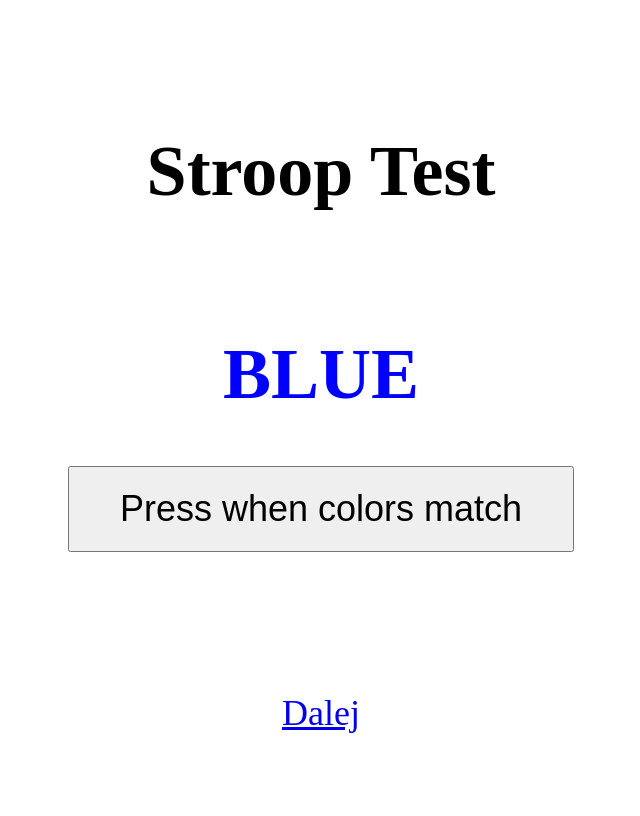
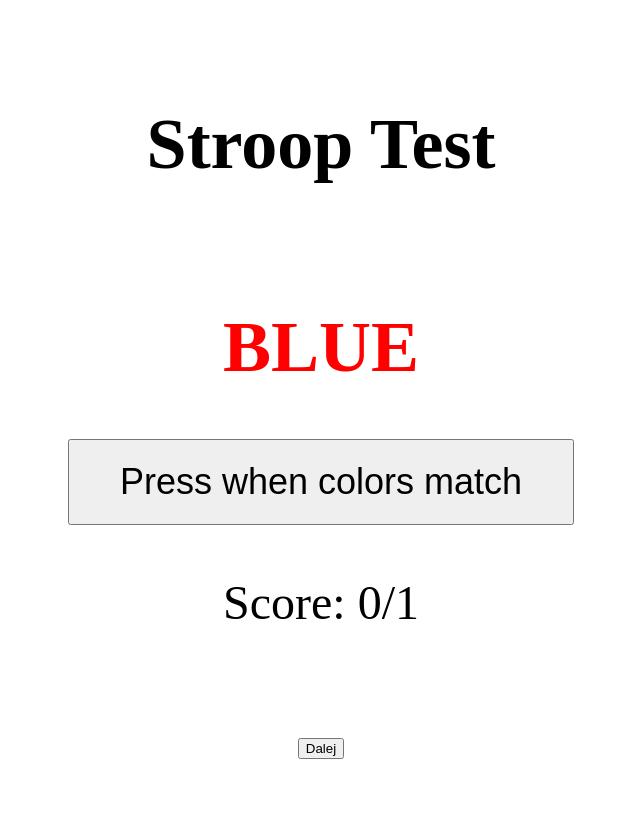
Before and after one commit to szczodrowsky/RAIM-HiED, a Flask app: page /colors in a window 1280 px wide. Shown: the whole page, without its empty margins (319-959 px from the left). Run offline with Flask 3, Linux system fonts and the light colour scheme.

Commit message:
improved score count

```diff
--- a/app.py
+++ b/app.py
@@ -20,7 +20,7 @@
 
 @app.route("/")
 def page0():
-  return render_template('home.html')
+  return render_template('colors.html')
 
 
 @app.route("/page2")
--- a/templates/colors.html
+++ b/templates/colors.html
@@ -42,11 +42,18 @@
       var attempts = 0;
 
       var timer;
+         var lastColor;
 
        function getColor() {
+        var color;
+        do {
+          color = randomColor();
+        } while (color === lastColor);
+        lastColor = color;
+
         $.getJSON('/get_color', function(data) {
           $('#color-name').text(data);
-          $('#color-name').css('color', randomColor());
+          $('#color-name').css('color', getRGB(color));
         });
       }
 
@@ -74,6 +81,14 @@
 
      function startTimer() {
         timer = setTimeout(function() {
+          // Sprawdzanie, czy nazwa koloru odpowiada rzeczywistemu kolorowi
+          var color = $('#color-name').text().toLowerCase();
+          var textColor = $('#color-name').css('color');
+          if (textColor == getRGB(color)) {
+            attempts++;
+            $('#result').text('Score: ' + score + '/' + attempts);
+          }
+
           getColor();
           startTimer();
         }, 2000);
@@ -89,7 +104,6 @@
   var color = $('#color-name').text().toLowerCase();
   var textColor = $('#color-name').css('color');
 
-
   if (textColor === getRGB(color)) {
     score++;
   }
@@ -103,6 +117,10 @@
     counter = 0;
     $('#result').text('');
   }
+
+  stopTimer();
+  getColor();
+  startTimer();
 }
       $('#color-button').click(checkAnswer);
       getColor();
@@ -114,7 +132,7 @@
       });
     </script>
     <br>
-    <a href = "/opis2"
+    <a href = "/opis2">
     <button>Dalej</button>
     </a>
   </body>
```
Lines whose indentation alone changed are shown as unchanged.
